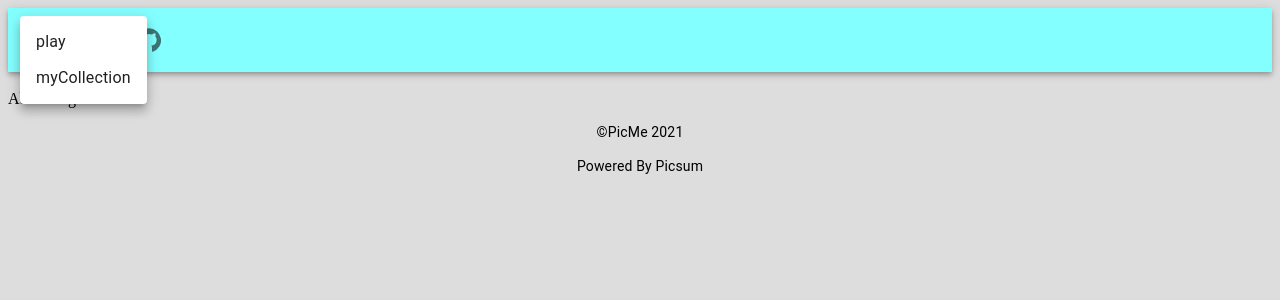
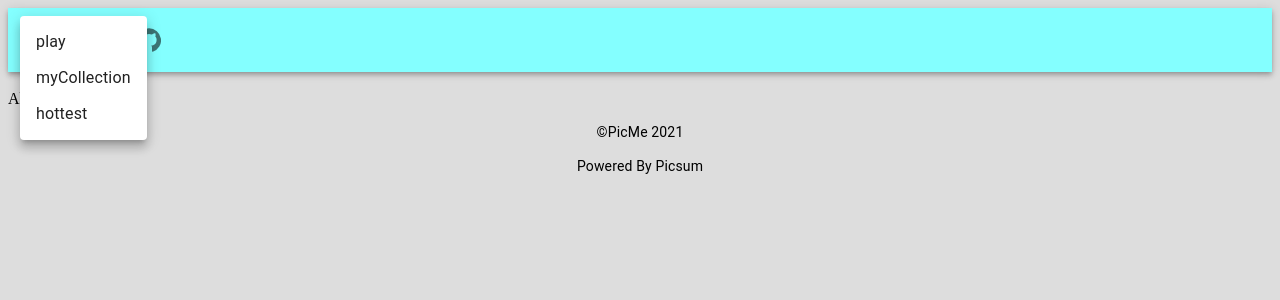
Before and after one commit to JulianAR97/picme-client, a React (Create React App) app: page / in a window 1280 px wide. Both pictures are taken after a click on the button "menu". Shown: the top 300 px of the page. Built offline with nearby package versions, Linux system fonts and the light colour scheme; no server answers.

Commit message:
added link to hottest

```diff
--- a/src/components/NavBar.js
+++ b/src/components/NavBar.js
@@ -48,11 +48,16 @@ const NavBar = () => {
             onClose={handleClose}
           >
             <MenuItem onClick={handleClose}>
-              <Link color="inherit" aria-current="page" href="/play" style={{textDecoration: 'none'}}>play</Link>
+              <Link aria-current="page" href="/play" style={{color: 'inherit', textDecoration: 'none'}}>play</Link>
             </MenuItem>
             <MenuItem onClick={handleClose}>
-              <Link aria-current="page" href="/" color="textPrimary" style={{textDecoration: 'none'}}>myCollection</Link>
+              <Link aria-current="page" href="/" style={{color: 'inherit', textDecoration: 'none'}}>myCollection</Link>
             </MenuItem>
+            <MenuItem onClick={handleClose}>
+              <Link aria-current="page" href="/hottest" style={{color: 'inherit', textDecoration: 'none'}}>hottest</Link>
+            </MenuItem>
+
+
 
           </Menu>
 
```
